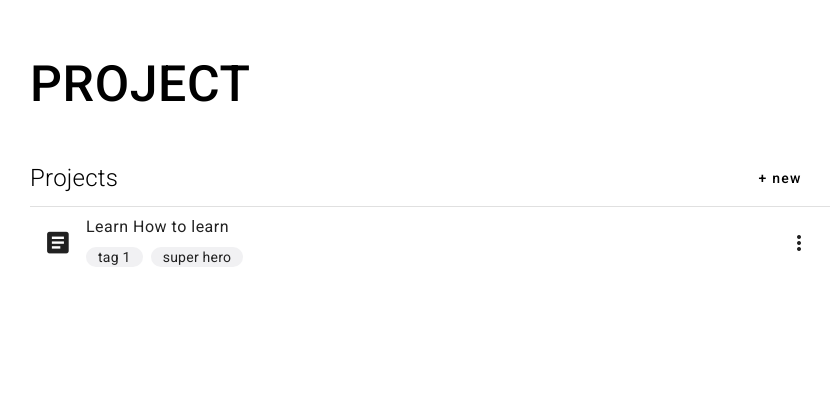
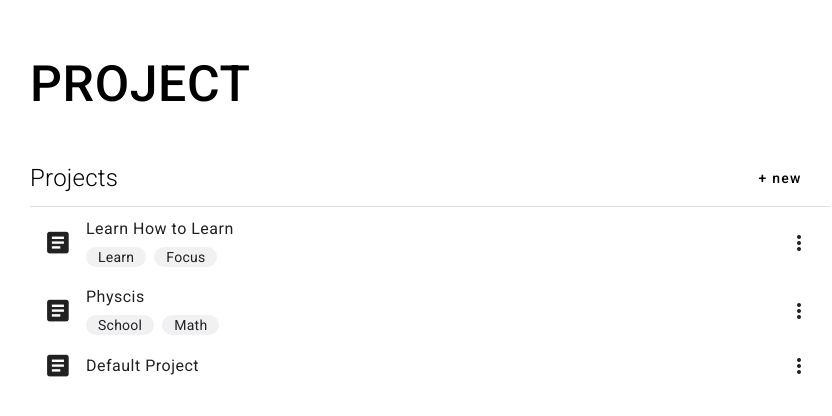
Before and after one commit to Joefahing/Manabu, an Angular app: page / in a window 1280 px wide. Shown: the top 416 px of the page, without its empty margins (210-1042 px from the left). Built offline with nearby package versions, Linux system fonts and the light colour scheme.

Commit message:
0014 - Manabu Project Page UI: Data Binding

```diff
--- a/src/app/app.module.ts
+++ b/src/app/app.module.ts
@@ -3,7 +3,7 @@ import { BrowserModule } from '@angular/platform-browser';
 
 import { AppRoutingModule } from './app-routing.module';
 import { AppComponent } from './app.component';
-import { ProjectPageComponent } from './src/project/project-page/project-page.component';
+import { ProjectPageComponent } from '../project/project-page/project-page.component';
 import { BrowserAnimationsModule } from '@angular/platform-browser/animations';
 import { MaterialModule } from '../share/material-module';
 
--- a/src/app/src/project/project-page/project-page.component.html
+++ /dev/null
@@ -1,33 +0,0 @@
-<div class="project-page">
-    <h2 class="page-title">Project</h2>
-    <div>
-        <div class="project-header">
-            <div class="project-title">Projects</div>
-            <button mat-flat-button>+ new</button>
-        </div>
-        <mat-divider></mat-divider>
-    </div>
-    <div>
-        <mat-list>
-            <mat-list-item>
-                <div class="project-item-container">
-                    <div class="project-item-icon">
-                        <mat-icon>article</mat-icon>
-                    </div>
-                    <div class="project-item-title">Learn How to learn</div>
-                    <div class="project-item-tag">
-                        <mat-chip-set>
-                            <mat-chip>tag 1</mat-chip>
-                            <mat-chip>super hero</mat-chip>
-                        </mat-chip-set>
-                    </div>
-                    <div class="project-item-setting">
-                        <div class="icon-container">
-                            <mat-icon>more_vert</mat-icon>
-                        </div>
-                    </div>
-                </div>
-            </mat-list-item>
-        </mat-list>
-    </div>
-</div>
--- a/src/app/src/project/project-page/project-page.component.ts
+++ /dev/null
@@ -1,64 +0,0 @@
-import
-{
-  Component,
-  HostBinding,
-  OnInit
-}
-from                                                  '@angular/core';
-import { Project } from                               'src/share/types';
-
-@Component({
-  selector: 'project-page',
-  templateUrl: './project-page.component.html',
-  styleUrls: ['./project-page.component.sass']
-})
-export class ProjectPageComponent implements OnInit {
-
-  public projects: Project[] = [];
-
-  constructor() { }
-
-  ngOnInit(): void {
-    this.projects = sampleProject;
-  }
-}
-
-const sampleProject: Project[] =
-[
-  {
-    userID: '1',
-    projectID: 1,
-    name: 'Learn How to Learn',
-    icon: 'article',
-    tags: [
-      {
-        userID: '1',
-        tagID: 1,
-        name: 'Learn'
-      },
-      {
-        userID: '1',
-        tagID: 2,
-        name: 'Focus'
-      }
-    ],
-  },
-  {
-    userID: '2',
-    projectID: 1,
-    name: 'Physcis',
-    icon: 'article',
-    tags: [
-      {
-        userID: '2',
-        tagID: 1,
-        name: 'School'
-      },
-      {
-        userID: '2',
-        tagID: 2,
-        name: 'Math'
-      }
-    ],
-  }
-];
--- /dev/null
+++ b/src/project/project-page/project-page.component.html
@@ -0,0 +1,38 @@
+<div class="project-page">
+    <h2 class="page-title">Project</h2>
+    <div>
+        <div class="project-header">
+            <div class="project-title">Projects</div>
+            <button mat-flat-button (click)="onNewProjectClick()">+ new</button>
+        </div>
+        <mat-divider></mat-divider>
+    </div>
+    <div>
+        <mat-list>
+            <mat-list-item
+                *ngFor="let project of projects;"
+                (click)="onProjectClick(project)">
+                <div class="project-item-container">
+                    <div class="project-item-icon">
+                        <mat-icon>{{ project.icon }}</mat-icon>
+                    </div>
+                    <div class="project-item-title"
+                        [ngClass]="project.tags.length > 0 ? 'single-row' : 'double-row'">
+                        {{ project.name }}
+                    </div>
+                    <div *ngIf="project.tags.length > 0"
+                        class="project-item-tag">
+                        <mat-chip-set>
+                            <mat-chip *ngFor="let tag of project.tags">{{ tag.name }}</mat-chip>
+                        </mat-chip-set>
+                    </div>
+                    <div class="project-item-setting" (click)="onProjectSettingClick()">
+                        <div class="icon-container">
+                            <mat-icon>more_vert</mat-icon>
+                        </div>
+                    </div>
+                </div>
+            </mat-list-item>
+        </mat-list>
+    </div>
+</div>
--- a/src/app/src/project/project-page/project-page.component.sass
+++ b/src/project/project-page/project-page.component.sass
@@ -9,10 +9,12 @@ $primary-color: #F1F1F3
 mat-list-item
     height: auto !important
 
+    &:not(:first-child)
+        margin-top: 12px
+
 mat-chip
     height: 20px
     background-color: $primary-color !important
-
 
 .project-page
     width: 800px
@@ -52,11 +54,18 @@ mat-chip
             .mat-icon
                 transform: scale(1.2)
 
-        .project-item-content
+        .project-item-title
             display: flex
             flex-direction: column
-            grid-column: 2 / 11
-            grid-row: 1 / 2
+            justify-content: center
+
+            &.single-row
+                grid-column: 2 / 11
+                grid-row: 1 / 2
+
+            &.double-row
+                grid-column: 2 / 11
+                grid-row: 1 / 3
 
         .project-item-tag
             grid-column: 2 / 11
--- /dev/null
+++ b/src/project/project-page/project-page.component.ts
@@ -0,0 +1,98 @@
+import {
+  Component,
+  HostBinding,
+  OnInit
+}
+  from '@angular/core';
+import { Project } from 'src/share/types';
+import { ProjectService } from '../project.service';
+
+@Component({
+  selector: 'project-page',
+  templateUrl: './project-page.component.html',
+  styleUrls: ['./project-page.component.sass']
+})
+export class ProjectPageComponent implements OnInit
+{
+
+  public projects: Project[] = [];
+  // To be cleanup: since I'm the only
+  private userID: string = '1';
+  //private projectService: ProjectService
+
+  constructor(
+    private projectService: ProjectService
+  ) { }
+
+  ngOnInit(): void
+  {
+    this.projects = sampleProject;
+  }
+
+  /** Event Handler Section */
+  public onNewProjectClick(): void
+  {
+    const newProject = this.projectService.createDefaultProject(this.userID);
+    this.projects.push(newProject);
+  }
+
+  public onProjectClick(project: Project): void {
+
+    // To be implement: will add function to navigate to individual project page later
+    console.log(project);
+  }
+
+  public onProjectSettingClick(): void
+  {
+
+  }
+}
+
+const sampleProject: Project[] =
+[
+  {
+    userID: '1',
+    projectID: 1,
+    name: 'Learn How to Learn',
+    icon: 'article',
+    tags: [
+      {
+        userID: '1',
+        tagID: 1,
+        name: 'Learn'
+      },
+      {
+        userID: '1',
+        tagID: 2,
+        name: 'Focus'
+      }
+    ],
+  },
+  {
+    userID: '1',
+    projectID: 2,
+    name: 'Physcis',
+    icon: 'article',
+    tags: [
+      {
+        userID: '2',
+        tagID: 1,
+        name: 'School'
+      },
+      {
+        userID: '2',
+        tagID: 2,
+        name: 'Math'
+      }
+    ],
+  },
+  {
+    userID: '1',
+    projectID: 3,
+    name: 'Default Project',
+    icon: 'article',
+    tags: [
+    ],
+  }
+
+];
--- /dev/null
+++ b/src/project/project.service.ts
@@ -0,0 +1,23 @@
+import { Injectable } from '@angular/core';
+import { Project } from 'src/share/types';
+
+@Injectable({
+  providedIn: 'root'
+})
+export class ProjectService {
+
+  constructor() { }
+
+  public createDefaultProject(userID: string): Project {
+    const defaultProject: Project =
+    {
+      icon: 'article',
+      name: 'Default Project',
+      projectID: -1,
+      tags: [],
+      userID: userID
+    }
+
+    return defaultProject;
+  }
+}
```
Also changed, not shown: 2 other files (tests, documents, lock files or other folders).
